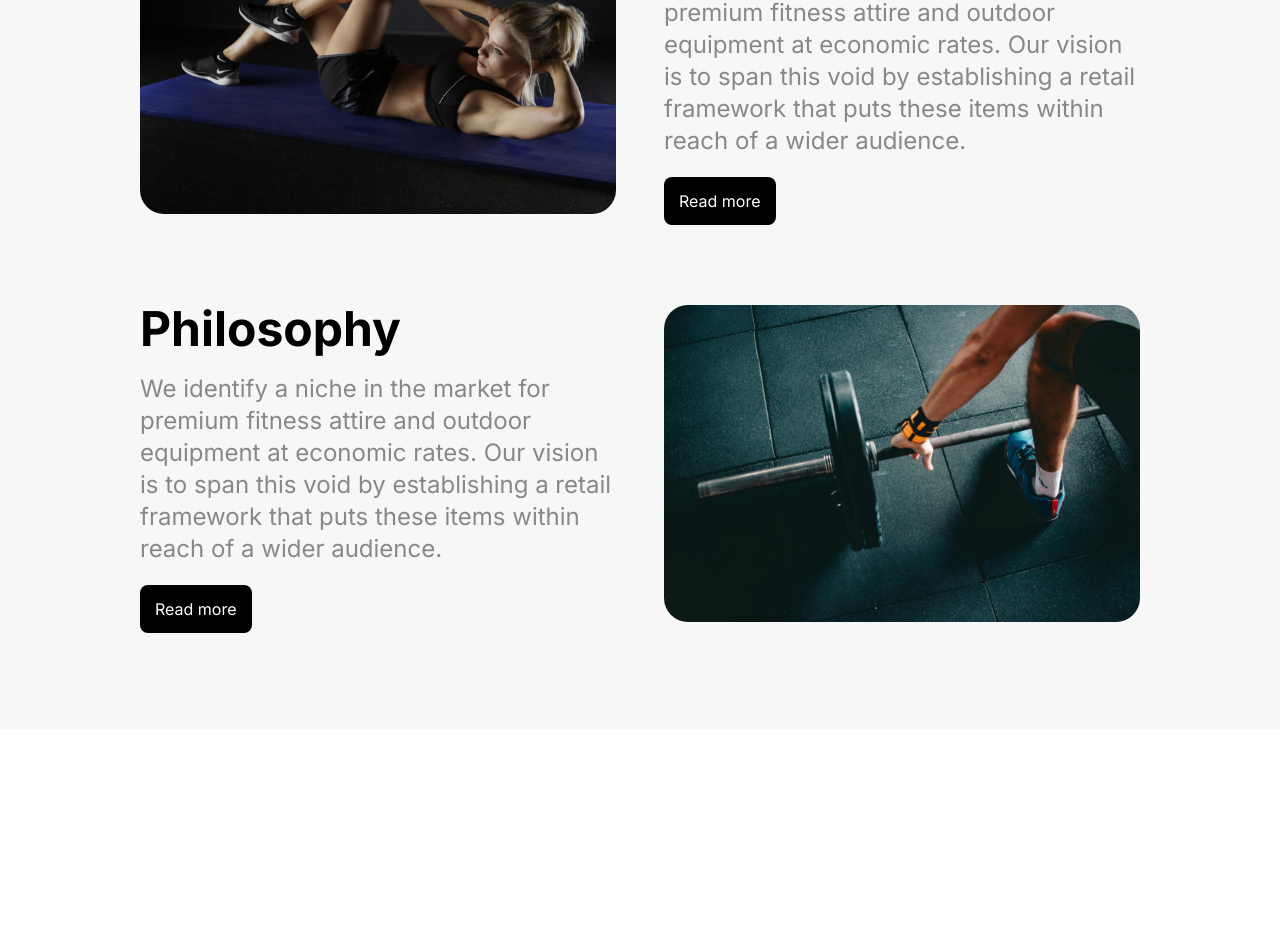
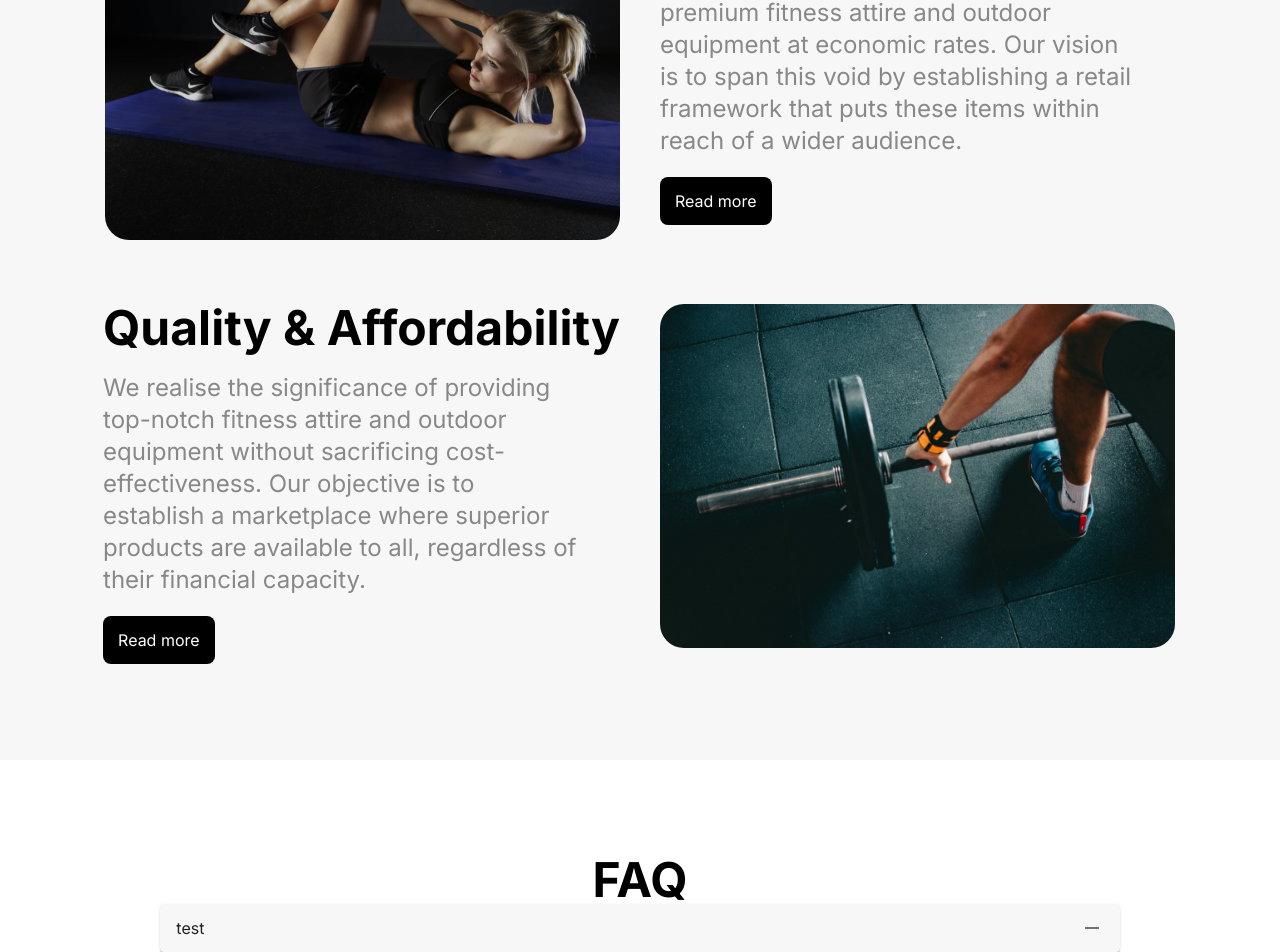
Before and after one commit to naeem2000/nova-athletics-landing, a Next.js app: page / in a window 1280 px wide. Shown: the part 1425-2377 px from the top of the page. Before the commit the page ends 2154 px from the top, so only its background shows below. Built offline with nearby package versions, Linux system fonts and the light colour scheme.

Commit message:
feat(faq): added accordion

```diff
--- a/package.json
+++ b/package.json
@@ -9,7 +9,12 @@
 		"lint": "next lint"
 	},
 	"dependencies": {
+		"@emotion/react": "^11.13.5",
+		"@emotion/styled": "^11.13.5",
+		"@mui/icons-material": "^6.1.8",
+		"@mui/material": "^6.1.8",
 		"hamburger-react": "^2.5.1",
+		"lucide": "^0.460.0",
 		"motion": "^11.11.17",
 		"next": "15.0.3",
 		"react": "^18.3.1",
--- a/src/app/components/About.tsx
+++ b/src/app/components/About.tsx
@@ -8,17 +8,17 @@ export default function About() {
 	return (
 		<div id='about' className='bg-off-white px-5 py-16 laptop:py-24'>
 			<motion.div {...motionStyles} className='max-width'>
-				<div className='flex flex-col laptop:flex-row items-start justify-center'>
-					<div className='mb-10 laptop:mb-0'>
+				<div className='grid grid-cols-1 laptop:grid-cols-2 gap-0 laptop:gap-10'>
+					<div className='mb-10 laptop:mb-0 justify-self-start laptop:justify-self-end'>
 						<Image
 							src={'/crunch-woman.jpg'}
 							width={370}
 							height={400}
 							alt='crunch woman'
-							className='rounded-3xl w-[476px]'
+							className='rounded-3xl w-[515px]'
 						/>
 					</div>
-					<div className='laptop:ml-12'>
+					<div>
 						<h2 className='text-5xl font-bold'>Philosophy</h2>
 						<p className='max-w-full laptop:max-w-[476px] text-gray mt-5 text-2xl'>
 							We identify a niche in the market for premium fitness attire and
@@ -31,14 +31,14 @@ export default function About() {
 				</div>
 			</motion.div>
 			<motion.div {...motionStyles} className='max-width'>
-				<div className='flex flex-col laptop:flex-row items-start justify-center mt-20'>
-					<div className='laptop:mr-12 order-2 laptop:order-1'>
-						<h2 className='text-5xl font-bold'>Philosophy</h2>
+				<div className='grid grid-cols-1 laptop:grid-cols-2 gap-0 laptop:gap-10 mt-16'>
+					<div className='order-2 laptop:order-1 justify-self-start laptop:justify-self-end'>
+						<h2 className='text-5xl font-bold'>Quality & Affordability</h2>
 						<p className='max-w-full laptop:max-w-[476px] text-gray mt-5 text-2xl'>
-							We identify a niche in the market for premium fitness attire and
-							outdoor equipment at economic rates. Our vision is to span this
-							void by establishing a retail framework that puts these items
-							within reach of a wider audience.
+							We realise the significance of providing top-notch fitness attire
+							and outdoor equipment without sacrificing cost-effectiveness. Our
+							objective is to establish a marketplace where superior products
+							are available to all, regardless of their financial capacity.
 						</p>
 						<button className='mt-5'>Read more</button>
 					</div>
@@ -48,7 +48,7 @@ export default function About() {
 							width={370}
 							height={400}
 							alt='crunch woman'
-							className='rounded-3xl w-[476px]'
+							className='rounded-3xl w-[515px]'
 						/>
 					</div>
 				</div>
--- /dev/null
+++ b/src/app/components/Accordion.tsx
@@ -0,0 +1,30 @@
+'use client';
+
+import AccordionDetails from '@mui/material/AccordionDetails';
+import AccordionSummary from '@mui/material/AccordionSummary';
+import Accordion from '@mui/material/Accordion';
+import React, { useState } from 'react';
+import { motion } from 'motion/react';
+import AddIcon from '@mui/icons-material/Add';
+import RemoveIcon from '@mui/icons-material/Remove';
+type Props = {
+	heading: string;
+	text: string;
+};
+
+export default function AccordionComponent({ heading, text }: Props) {
+	const [isExpanded, setIsExpanded] = useState<boolean>(false);
+	return (
+		<motion.div className='flex items-center justify-center'>
+			<Accordion className='max-w-[1075px] !bg-off-white'>
+				<AccordionSummary
+					onClick={() => setIsExpanded(!isExpanded)}
+					expandIcon={isExpanded ? <AddIcon /> : <RemoveIcon />}
+				>
+					{heading}
+				</AccordionSummary>
+				<AccordionDetails>{text}</AccordionDetails>
+			</Accordion>
+		</motion.div>
+	);
+}
--- /dev/null
+++ b/src/app/components/Faq.tsx
@@ -0,0 +1,21 @@
+'use client';
+
+import { motionStyles } from './functions/constants';
+import AccordionComponent from './Accordion';
+import { motion } from 'motion/react';
+import React from 'react';
+
+export default function Faq() {
+	return (
+		<motion.div {...motionStyles} className='max-width'>
+			<div className='flex items-center justify-center flex-col mt-24 w-full'>
+				<h2 className='text-5xl font-bold'>FAQ</h2>
+			</div>
+			<AccordionComponent
+				heading='test'
+				text='Lorem ipsum dolor sit amet, consectetur adipiscing elit. Suspendisse
+					malesuada lacus ex, sit amet blandit leo lobortis eget.'
+			/>
+		</motion.div>
+	);
+}
--- a/src/app/components/Hero.tsx
+++ b/src/app/components/Hero.tsx
@@ -1,7 +1,7 @@
 'use client';
+import { useResetAnimate } from './functions/functions';
 import { motion } from 'motion/react';
 import React from 'react';
-import { useResetAnimate } from './functions/functions';
 
 export default function Hero() {
 	const { delay } = useResetAnimate();
--- a/src/app/components/Logos.tsx
+++ b/src/app/components/Logos.tsx
@@ -1,7 +1,7 @@
 'use client';
-import React from 'react';
 import { motionStyles } from './functions/constants';
 import { motion } from 'motion/react';
+import React from 'react';
 
 export default function Logos() {
 	return (
--- a/src/app/components/Nav.tsx
+++ b/src/app/components/Nav.tsx
@@ -1,9 +1,9 @@
 'use client';
 
-import { navItems } from '@/data';
 import { useResetAnimate, useShowNav } from './functions/functions';
 import { Divide as Hamburger } from 'hamburger-react';
 import { motion } from 'motion/react';
+import { navItems } from '@/data';
 import Link from 'next/link';
 import React from 'react';
 
--- a/src/app/globals.css
+++ b/src/app/globals.css
@@ -51,3 +51,12 @@ button:hover {
 		padding: 8px 12px;
 	}
 }
+
+.css-jineix-MuiButtonBase-root-MuiAccordionSummary-root {
+	flex-direction: row-reverse !important;
+}
+
+.css-jineix-MuiButtonBase-root-MuiAccordionSummary-root
+	> .css-1wqf3nl-MuiAccordionSummary-expandIconWrapper {
+	margin-right: 24px !important;
+}
--- a/src/app/page.tsx
+++ b/src/app/page.tsx
@@ -1,8 +1,9 @@
 'use client';
 import Logos from './components/Logos';
+import About from './components/About';
 import Hero from './components/Hero';
 import Nav from './components/Nav';
-import About from './components/About';
+import Faq from './components/Faq';
 
 export default function Home() {
 	return (
@@ -11,6 +12,7 @@ export default function Home() {
 			<Hero />
 			<Logos />
 			<About />
+			<Faq />
 		</main>
 	);
 }
```
Also changed, not shown: 1 other file (tests, documents, lock files or other folders).
